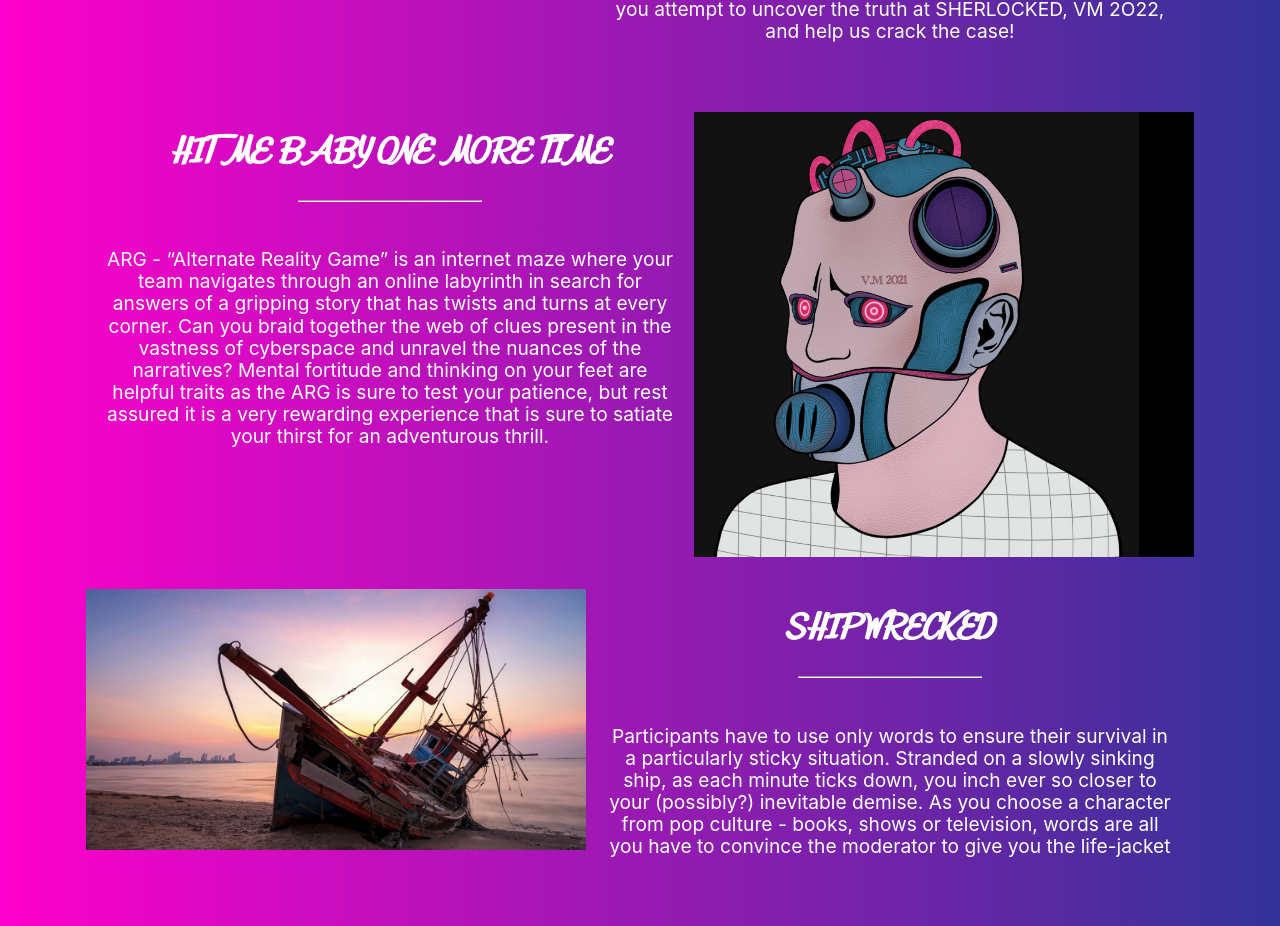
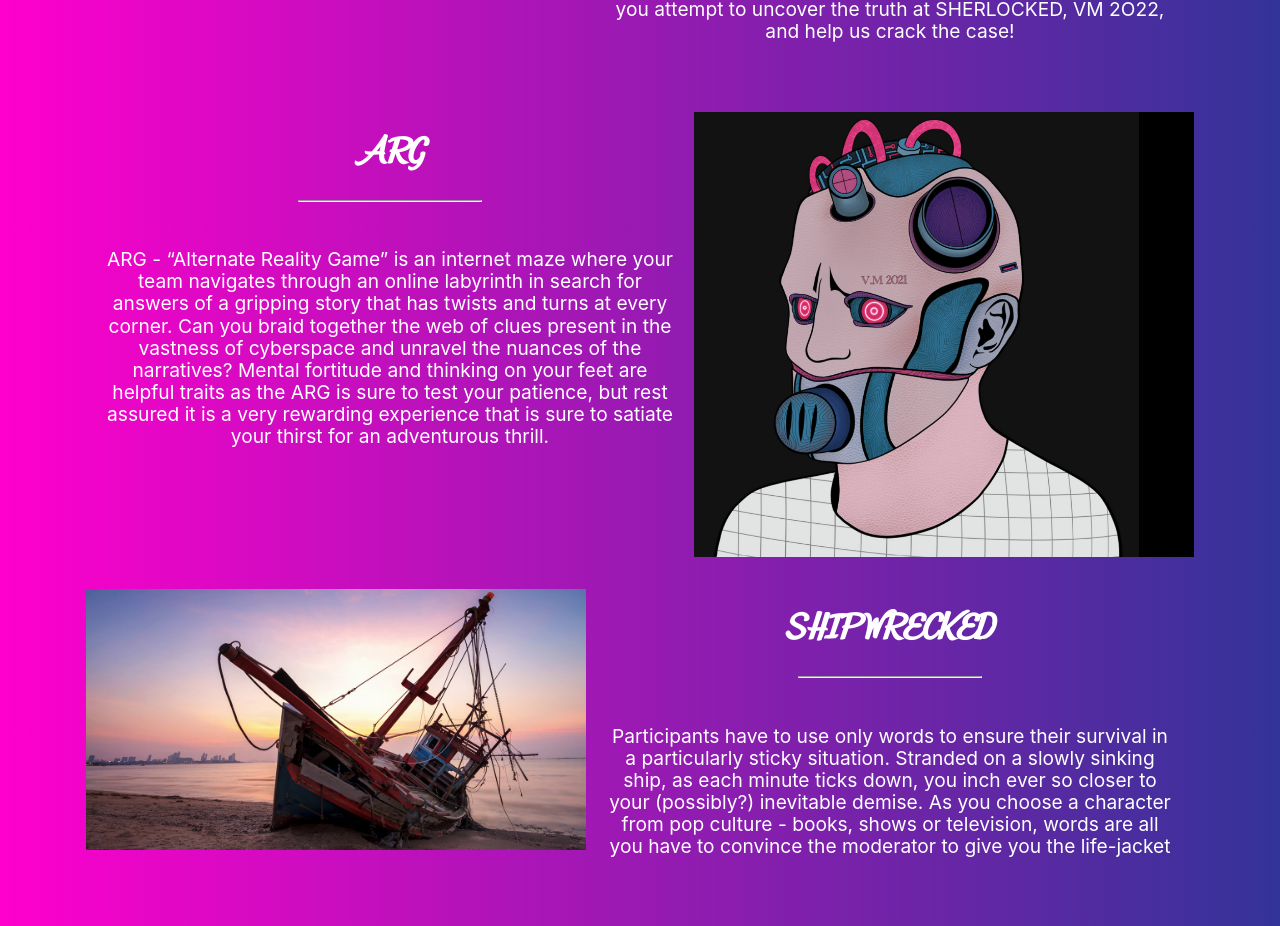
Before and after one commit to verbamaximus/vmwebsite, a React (Create React App) app: page /#/ in a window 1280 px wide. Shown: the part 1045-1971 px from the top of the page. Built offline with nearby package versions, Linux system fonts and the light colour scheme.

Commit message:
change ARG title

```diff
--- a/src/Pages/Home.js
+++ b/src/Pages/Home.js
@@ -82,7 +82,7 @@ function Home() {
           <div className='headline1 white'>
             <Fade left>
             <div className='headline-desc'>
-              <h1 className='quickkiss'>HIT ME BABY ONE MORE TIME</h1>
+              <h1 className='quickkiss'>ARG</h1>
               <hr className='hrWidth'/>
                   <p>
                   ARG - “Alternate Reality Game” is an internet maze where your team navigates through
```
